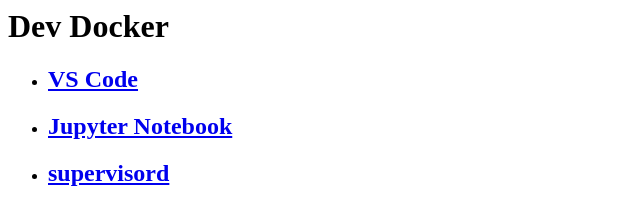
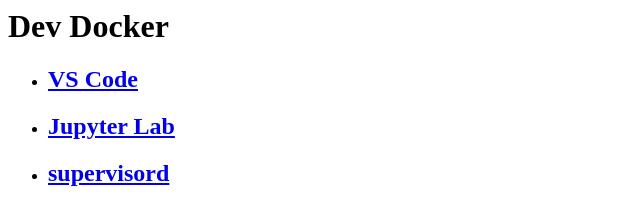
Before and after one commit to apowers313/dev-docker, a plain HTML site: page index.html in a window 1280 px wide. Shown: the whole page, without its empty margins (0-640 px from the left). Drawn offline with Linux system fonts and the light colour scheme.

Commit message:
rename jupyter

```diff
--- a/index.html
+++ b/index.html
@@ -2,7 +2,7 @@
 <h1>Dev Docker</h1>
 <ul>
     <li><h2><a href="https://dev.ato.ms:8004">VS Code</a></h2></li>
-    <li><h2><a href="https://dev.ato.ms:8002">Jupyter Notebook</a></h2></li>
+    <li><h2><a href="https://dev.ato.ms:8002">Jupyter Lab</a></h2></li>
     <li><h2><a href="http://dev.ato.ms:8001">supervisord</h2></li>
 </ul>
 </html>
```
